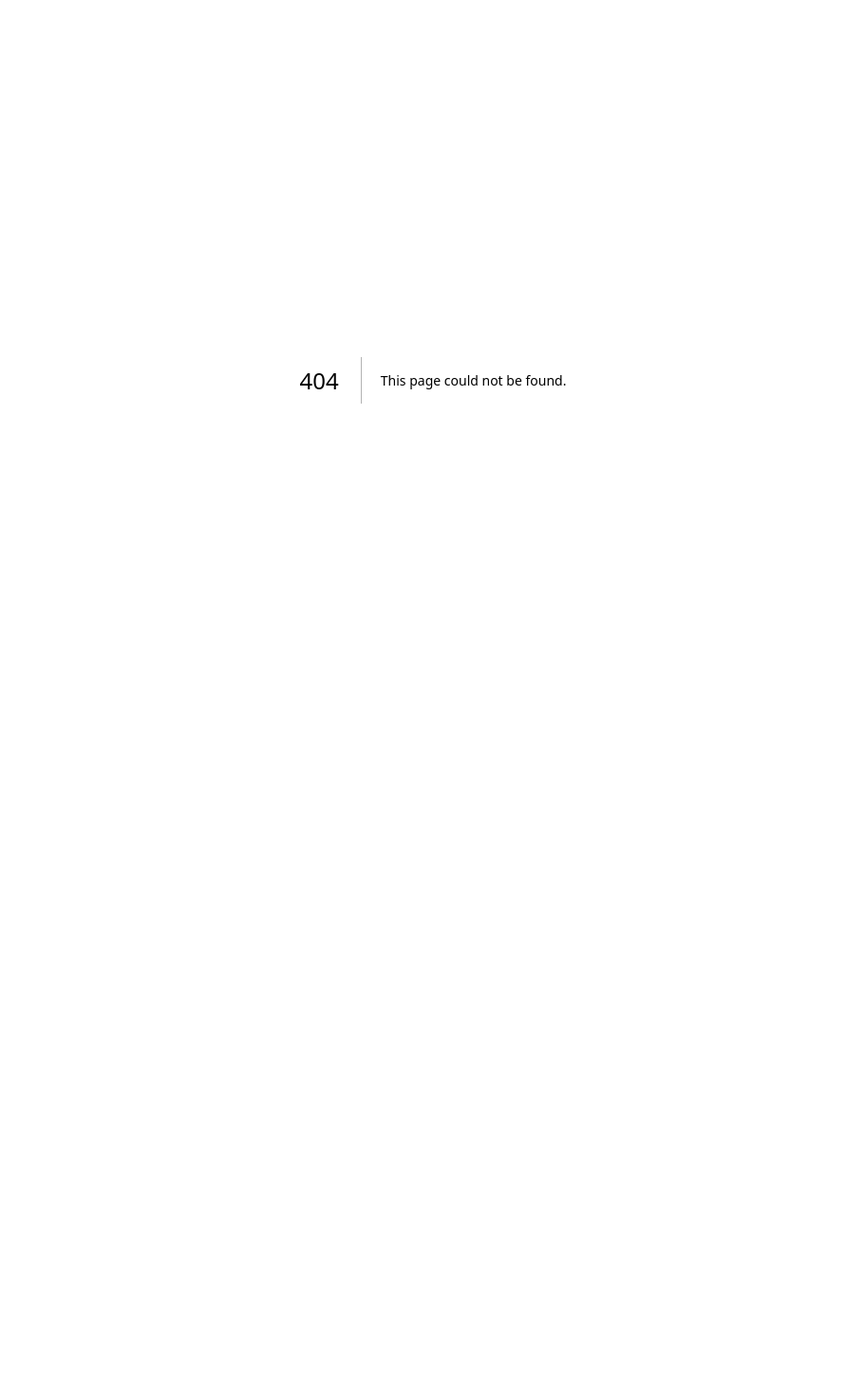
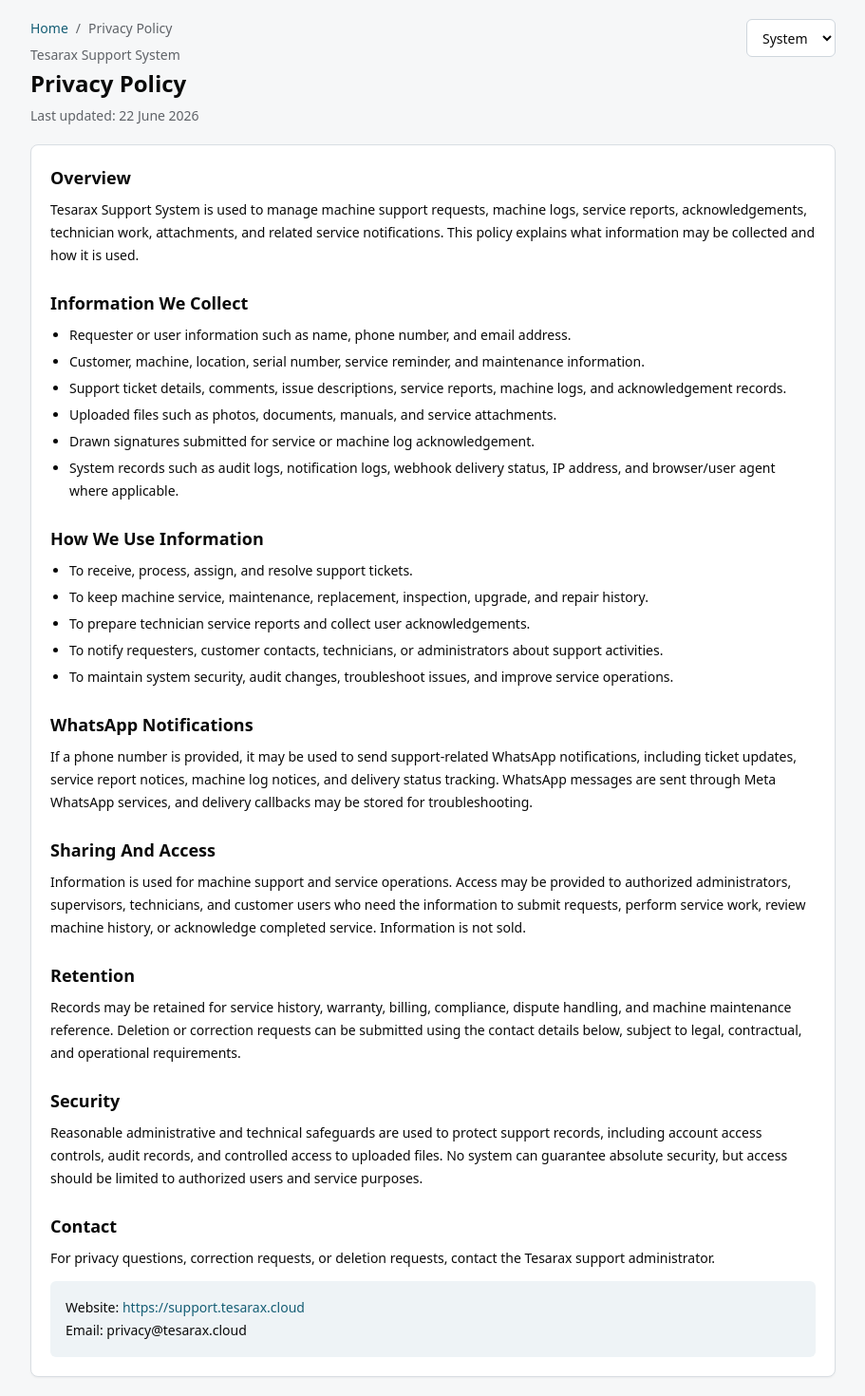
Before and after one commit to kjyingVII/TesaraxSupport, a Next.js app in the folder apps/web/: page /privacy in a window 1280 px wide. Before the commit this address had no page. Shown: the whole page at 95% size, without its empty margins (184-1095 px from the left). Before the commit the page ends 800 px from the top, so only its background shows below. Built offline with nearby package versions, Linux system fonts and the light colour scheme.

Commit message:
Add public privacy policy page

```diff
--- a/apps/web/src/app/page.tsx
+++ b/apps/web/src/app/page.tsx
@@ -143,6 +143,12 @@
             </div>
           </section>
         )}
+
+        <footer className="mt-8 text-sm text-[#5f6368] dark:text-[#a8b0ba]">
+          <Link className="field-link" href="/privacy">
+            Privacy Policy
+          </Link>
+        </footer>
       </section>
     </main>
   );
--- /dev/null
+++ b/apps/web/src/app/privacy/page.tsx
@@ -0,0 +1,119 @@
+import Link from "next/link";
+import { ThemeToggle } from "../../components/theme-toggle";
+
+export const metadata = {
+  title: "Privacy Policy | Tesarax Support System",
+  description: "Privacy policy for the Tesarax Support System."
+};
+
+const updatedAt = "22 June 2026";
+
+export default function PrivacyPolicyPage() {
+  return (
+    <main className="field-page">
+      <section className="field-shell max-w-4xl">
+        <header className="field-header">
+          <div>
+            <nav className="mb-2 flex flex-wrap items-center gap-2 text-sm text-[#5f6368] dark:text-[#a8b0ba]">
+              <Link className="field-link" href="/">
+                Home
+              </Link>
+              <span>/</span>
+              <span>Privacy Policy</span>
+            </nav>
+            <p className="field-eyebrow">Tesarax Support System</p>
+            <h1 className="field-title">Privacy Policy</h1>
+            <p className="field-muted mt-2">Last updated: {updatedAt}</p>
+          </div>
+          <ThemeToggle />
+        </header>
+
+        <article className="field-panel mt-5 space-y-6 text-sm leading-6">
+          <section>
+            <h2 className="field-section-title">Overview</h2>
+            <p className="mt-2">
+              Tesarax Support System is used to manage machine support requests, machine logs, service reports,
+              acknowledgements, technician work, attachments, and related service notifications. This policy explains
+              what information may be collected and how it is used.
+            </p>
+          </section>
+
+          <section>
+            <h2 className="field-section-title">Information We Collect</h2>
+            <ul className="mt-2 list-disc space-y-1 pl-5">
+              <li>Requester or user information such as name, phone number, and email address.</li>
+              <li>Customer, machine, location, serial number, service reminder, and maintenance information.</li>
+              <li>Support ticket details, comments, issue descriptions, service reports, machine logs, and acknowledgement records.</li>
+              <li>Uploaded files such as photos, documents, manuals, and service attachments.</li>
+              <li>Drawn signatures submitted for service or machine log acknowledgement.</li>
+              <li>System records such as audit logs, notification logs, webhook delivery status, IP address, and browser/user agent where applicable.</li>
+            </ul>
+          </section>
+
+          <section>
+            <h2 className="field-section-title">How We Use Information</h2>
+            <ul className="mt-2 list-disc space-y-1 pl-5">
+              <li>To receive, process, assign, and resolve support tickets.</li>
+              <li>To keep machine service, maintenance, replacement, inspection, upgrade, and repair history.</li>
+              <li>To prepare technician service reports and collect user acknowledgements.</li>
+              <li>To notify requesters, customer contacts, technicians, or administrators about support activities.</li>
+              <li>To maintain system security, audit changes, troubleshoot issues, and improve service operations.</li>
+            </ul>
+          </section>
+
+          <section>
+            <h2 className="field-section-title">WhatsApp Notifications</h2>
+            <p className="mt-2">
+              If a phone number is provided, it may be used to send support-related WhatsApp notifications, including
+              ticket updates, service report notices, machine log notices, and delivery status tracking. WhatsApp
+              messages are sent through Meta WhatsApp services, and delivery callbacks may be stored for troubleshooting.
+            </p>
+          </section>
+
+          <section>
+            <h2 className="field-section-title">Sharing And Access</h2>
+            <p className="mt-2">
+              Information is used for machine support and service operations. Access may be provided to authorized
+              administrators, supervisors, technicians, and customer users who need the information to submit requests,
+              perform service work, review machine history, or acknowledge completed service. Information is not sold.
+            </p>
+          </section>
+
+          <section>
+            <h2 className="field-section-title">Retention</h2>
+            <p className="mt-2">
+              Records may be retained for service history, warranty, billing, compliance, dispute handling, and machine
+              maintenance reference. Deletion or correction requests can be submitted using the contact details below,
+              subject to legal, contractual, and operational requirements.
+            </p>
+          </section>
+
+          <section>
+            <h2 className="field-section-title">Security</h2>
+            <p className="mt-2">
+              Reasonable administrative and technical safeguards are used to protect support records, including account
+              access controls, audit records, and controlled access to uploaded files. No system can guarantee absolute
+              security, but access should be limited to authorized users and service purposes.
+            </p>
+          </section>
+
+          <section>
+            <h2 className="field-section-title">Contact</h2>
+            <p className="mt-2">
+              For privacy questions, correction requests, or deletion requests, contact the Tesarax support administrator.
+            </p>
+            <div className="mt-3 rounded-md bg-[#eef3f6] p-4 dark:bg-[#0f1115]">
+              <p>
+                Website:{" "}
+                <a className="field-link" href="https://support.tesarax.cloud">
+                  https://support.tesarax.cloud
+                </a>
+              </p>
+              <p>Email: privacy@tesarax.cloud</p>
+            </div>
+          </section>
+        </article>
+      </section>
+    </main>
+  );
+}
```
Also changed, not shown: 1 other file (tests, documents, lock files or other folders).
